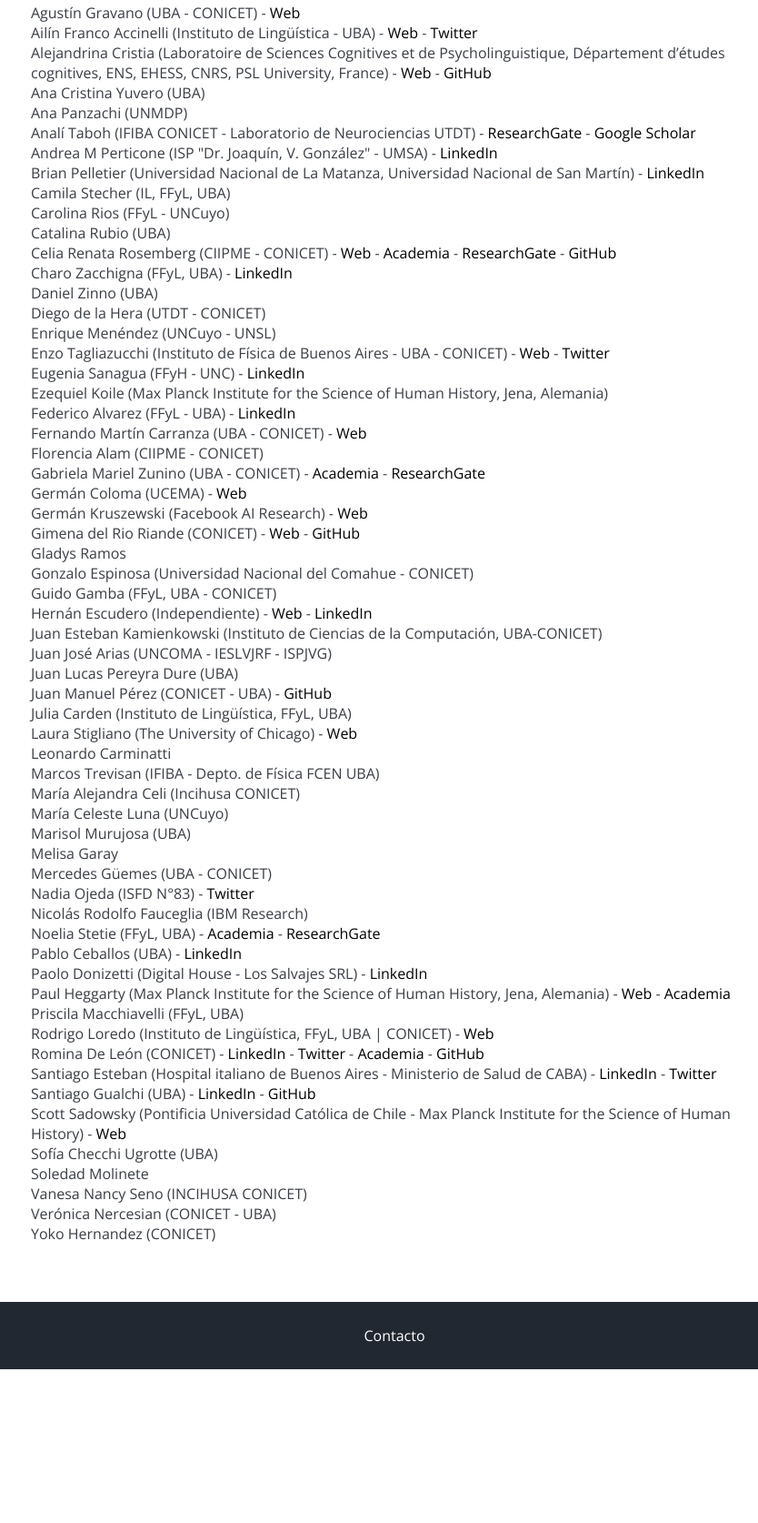
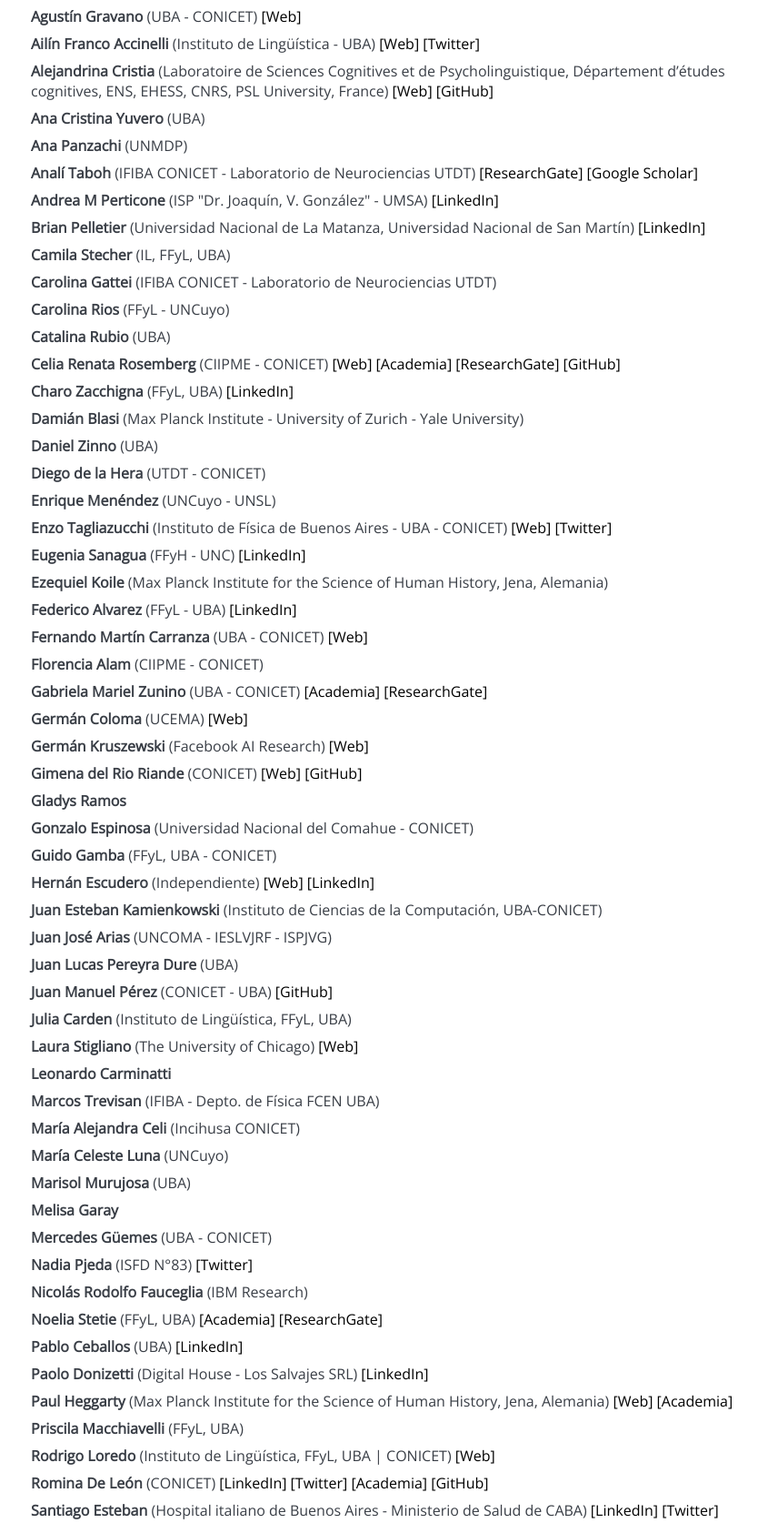
Before and after one commit to quantlingar/quantlingar.github.io, a plain HTML site: page us/index.html in a window 1280 px wide. Shown: the part 163-1837 px from the top of the page at 91% size, without its empty margins (206-1040 px from the left). Before the commit the page ends 1668 px from the top, so only its background shows below. Drawn offline with nearby package versions, Linux system fonts and the light colour scheme.

Commit message:
cargo red

```diff
--- a/us/index.html
+++ b/us/index.html
@@ -74,66 +74,69 @@
                 <h1>Red</h1>
 
                 <ul style="list-style:none;padding:0;">
-                    <li style="padding:0;">Agustín Gravano (UBA - CONICET) - <a href="http://habla.dc.uba.ar/gravano/" target="_blank"> Web</a></li>
-<li style="padding:0;">Ailín Franco Accinelli (Instituto de Lingüística - UBA) - <a href="https://psicoling.com.ar/" target="_blank"> Web</a> - <a href="http://twitter.com/ailulufranco" target="_blank"> Twitter</a></li>
-<li style="padding:0;">Alejandrina Cristia (Laboratoire de Sciences Cognitives et de Psycholinguistique, Département d’études cognitives, ENS, EHESS, CNRS, PSL University, France) - <a href="http://www.acrsta.org" target="_blank"> Web</a> - <a href="https://github.com/alecristia" target="_blank"> GitHub</a></li>
-<li style="padding:0;">Ana Cristina Yuvero (UBA)</li>
-<li style="padding:0;">Ana Panzachi (UNMDP)</li>
-<li style="padding:0;">Analí Taboh (IFIBA CONICET - Laboratorio de Neurociencias UTDT) - <a href="https://www.researchgate.net/profile/Anali_Taboh" target="_blank"> ResearchGate</a> - <a href="https://scholar.google.fr/citations?user=eOuPd_0AAAAJ&hl=es&oi=ao" target="_blank"> Google Scholar</a></li>
-<li style="padding:0;">Andrea M Perticone (ISP "Dr. Joaquín, V. González" - UMSA) - <a href="https://www.linkedin.com/in/andreamarianaperticone/" target="_blank"> LinkedIn</a></li>
-<li style="padding:0;">Brian Pelletier (Universidad Nacional de La Matanza, Universidad Nacional de San Martín) - <a href="https://www.linkedin.com/in/brian-pelletier-815610114" target="_blank"> LinkedIn</a></li>
-<li style="padding:0;">Camila Stecher (IL, FFyL, UBA)</li>
-<li style="padding:0;">Carolina Rios (FFyL - UNCuyo)</li>
-<li style="padding:0;">Catalina Rubio (UBA)</li>
-<li style="padding:0;">Celia Renata Rosemberg (CIIPME - CONICET) - <a href="https://www.conicet.gov.ar/new_scp/detalle.php?id=20046&keywords=celia+rosemberg&datos_academicos=yes  https://www.conicet.gov.ar/new_scp/detalle.php?id=55044&keywords=celia+rosemberg&info_general=yes" target="_blank"> Web</a> - <a href="https://conicet.academia.edu/CeliaRosemberg" target="_blank"> Academia</a> - <a href="https://www.researchgate.net/profile/Celia_Rosemberg2" target="_blank"> ResearchGate</a> - <a href="https://github.com/celiarenatarosemberg" target="_blank"> GitHub</a></li>
-<li style="padding:0;">Charo Zacchigna (FFyL, UBA) - <a href="https://www.linkedin.com/in/charo-zacchigna-399522169/" target="_blank"> LinkedIn</a></li>
-<li style="padding:0;">Daniel Zinno (UBA)</li>
-<li style="padding:0;">Diego de la Hera (UTDT - CONICET)</li>
-<li style="padding:0;">Enrique Menéndez (UNCuyo - UNSL)</li>
-<li style="padding:0;">Enzo Tagliazucchi (Instituto de Física de Buenos Aires - UBA - CONICET) - <a href="http://www.cocuco.com" target="_blank"> Web</a> - <a href="https://twitter.com/ETagliazucchi" target="_blank"> Twitter</a></li>
-<li style="padding:0;">Eugenia Sanagua (FFyH - UNC) - <a href="https://www.linkedin.com/in/eugeniasanagua" target="_blank"> LinkedIn</a></li>
-<li style="padding:0;">Ezequiel Koile (Max Planck Institute for the Science of Human History, Jena, Alemania)</li>
-<li style="padding:0;">Federico Alvarez (FFyL - UBA) - <a href="https://www.linkedin.com/in/federico-alvarez-ar/" target="_blank"> LinkedIn</a></li>
-<li style="padding:0;">Fernando Martín Carranza (UBA - CONICET) - <a href="https://sites.google.com/view/fernando-carranza/p%C3%A1gina-principal" target="_blank"> Web</a></li>
-<li style="padding:0;">Florencia Alam (CIIPME - CONICET)</li>
-<li style="padding:0;">Gabriela Mariel Zunino (UBA - CONICET) - <a href="https://uba.academia.edu/GabrielaMarielZunino" target="_blank"> Academia</a> - <a href="https://www.researchgate.net/profile/Gabriela_Zunino" target="_blank"> ResearchGate</a></li>
-<li style="padding:0;">Germán Coloma (UCEMA) - <a href="https://ucema.edu.ar/u/gcoloma/" target="_blank"> Web</a></li>
-<li style="padding:0;">Germán Kruszewski (Facebook AI Research) - <a href="https://germank.github.io" target="_blank"> Web</a></li>
-<li style="padding:0;">Gimena del Rio Riande (CONICET) - <a href="https://orcid.org/0000-0002-8997-5415" target="_blank"> Web</a> - <a href="https://github.com/Gimena" target="_blank"> GitHub</a></li>
-<li style="padding:0;">Gladys Ramos</li>
-<li style="padding:0;">Gonzalo Espinosa (Universidad Nacional del Comahue - CONICET)</li>
-<li style="padding:0;">Guido Gamba (FFyL, UBA - CONICET)</li>
-<li style="padding:0;">Hernán Escudero (Independiente) - <a href="https://hernanescu.github.io/" target="_blank"> Web</a> - <a href="https://www.linkedin.com/in/hernanescudero" target="_blank"> LinkedIn</a></li>
-<li style="padding:0;">Juan Esteban Kamienkowski (Instituto de Ciencias de la Computación, UBA-CONICET)</li>
-<li style="padding:0;">Juan José Arias (UNCOMA - IESLVJRF - ISPJVG)</li>
-<li style="padding:0;">Juan Lucas Pereyra Dure (UBA)</li>
-<li style="padding:0;">Juan Manuel Pérez (CONICET - UBA) - <a href="https://github.com/finiteautomata" target="_blank"> GitHub</a></li>
-<li style="padding:0;">Julia Carden (Instituto de Lingüística, FFyL, UBA)</li>
-<li style="padding:0;">Laura Stigliano (The University of Chicago) - <a href="https://voices.uchicago.edu/stigliano/" target="_blank"> Web</a></li>
-<li style="padding:0;">Leonardo Carminatti</li>
-<li style="padding:0;">Marcos Trevisan (IFIBA - Depto. de Física FCEN UBA)</li>
-<li style="padding:0;">María Alejandra Celi (Incihusa CONICET)</li>
-<li style="padding:0;">María Celeste Luna (UNCuyo)</li>
-<li style="padding:0;">Marisol Murujosa (UBA)</li>
-<li style="padding:0;">Melisa Garay</li>
-<li style="padding:0;">Mercedes Güemes (UBA - CONICET)</li>
-<li style="padding:0;">Nadia Ojeda (ISFD N°83) - <a href="http://twitter.com/NadiaOj61001517" target="_blank"> Twitter</a></li>
-<li style="padding:0;">Nicolás Rodolfo Fauceglia (IBM Research)</li>
-<li style="padding:0;">Noelia Stetie (FFyL, UBA) - <a href="https://uba.academia.edu/NoeliaStetie" target="_blank"> Academia</a> - <a href="https://www.researchgate.net/profile/Noelia_Stetie" target="_blank"> ResearchGate</a></li>
-<li style="padding:0;">Pablo Ceballos (UBA) - <a href="https://www.linkedin.com/in/pablo-ceballos-03618b61/" target="_blank"> LinkedIn</a></li>
-<li style="padding:0;">Paolo Donizetti (Digital House - Los Salvajes SRL) - <a href="https://www.linkedin.com/in/paolo-donizetti/" target="_blank"> LinkedIn</a></li>
-<li style="padding:0;">Paul Heggarty (Max Planck Institute for the Science of Human History, Jena, Alemania) - <a href="http://www.shh.mpg.de/staff/heggarty" target="_blank"> Web</a> - <a href="http://www.shh-mpg.academia.edu/PaulHeggarty" target="_blank"> Academia</a></li>
-<li style="padding:0;">Priscila Macchiavelli (FFyL, UBA)</li>
-<li style="padding:0;">Rodrigo Loredo (Instituto de Lingüística, FFyL, UBA | CONICET) - <a href="https://rodrigo.whatido.com.ar" target="_blank"> Web</a></li>
-<li style="padding:0;">Romina De León (CONICET) - <a href="https://www.linkedin.com/in/romina-d-l-497329144/" target="_blank"> LinkedIn</a> - <a href="http://twitter.com/rominickyDL" target="_blank"> Twitter</a> - <a href="https://conicet.academia.edu/RominaDeLeon" target="_blank"> Academia</a> - <a href="http://github.com/rominicky/" target="_blank"> GitHub</a></li>
-<li style="padding:0;">Santiago Esteban (Hospital italiano de Buenos Aires - Ministerio de Salud de CABA) - <a href="https://www.linkedin.com/in/santiago-esteban" target="_blank"> LinkedIn</a> - <a href="http://twitter.com/S_Esteban_" target="_blank"> Twitter</a></li>
-<li style="padding:0;">Santiago Gualchi (UBA) - <a href="https://www.linkedin.com/in/santiagogualchi/" target="_blank"> LinkedIn</a> - <a href="https://github.com/santiagogualchi" target="_blank"> GitHub</a></li>
-<li style="padding:0;">Scott Sadowsky (Pontificia Universidad Católica de Chile - Max Planck Institute for the Science of Human History) - <a href="http://www.sadowsky.cl" target="_blank"> Web</a></li>
-<li style="padding:0;">Sofía Checchi Ugrotte (UBA)</li>
-<li style="padding:0;">Soledad Molinete</li>
-<li style="padding:0;">Vanesa Nancy Seno (INCIHUSA CONICET)</li>
-<li style="padding:0;">Verónica Nercesian (CONICET - UBA)</li>
-<li style="padding:0;">Yoko Hernandez (CONICET)</li>
+                    <li style="padding: 4px 0;"><strong>Agustín Gravano</strong> (UBA - CONICET) <a href="http://habla.dc.uba.ar/gravano/" target="_blank">[Web]</a></li>
+<li style="padding: 4px 0;"><strong>Ailín Franco Accinelli</strong> (Instituto de Lingüística - UBA) <a href="https://psicoling.com.ar/" target="_blank">[Web]</a> <a href="http://twitter.com/ailulufranco" target="_blank">[Twitter]</a></li>
+<li style="padding: 4px 0;"><strong>Alejandrina Cristia</strong> (Laboratoire de Sciences Cognitives et de Psycholinguistique, Département d’études cognitives, ENS, EHESS, CNRS, PSL University, France) <a href="http://www.acrsta.org" target="_blank">[Web]</a> <a href="https://github.com/alecristia" target="_blank">[GitHub]</a></li>
+<li style="padding: 4px 0;"><strong>Ana Cristina Yuvero</strong> (UBA)</li>
+<li style="padding: 4px 0;"><strong>Ana Panzachi</strong> (UNMDP)</li>
+<li style="padding: 4px 0;"><strong>Analí Taboh</strong> (IFIBA CONICET - Laboratorio de Neurociencias UTDT) <a href="https://www.researchgate.net/profile/Anali_Taboh" target="_blank">[ResearchGate]</a> <a href="https://scholar.google.fr/citations?user=eOuPd_0AAAAJ&hl=es&oi=ao" target="_blank">[Google Scholar]</a></li>
+<li style="padding: 4px 0;"><strong>Andrea M Perticone</strong> (ISP "Dr. Joaquín, V. González" - UMSA) <a href="https://www.linkedin.com/in/andreamarianaperticone/" target="_blank">[LinkedIn]</a></li>
+<li style="padding: 4px 0;"><strong>Brian Pelletier</strong> (Universidad Nacional de La Matanza, Universidad Nacional de San Martín) <a href="https://www.linkedin.com/in/brian-pelletier-815610114" target="_blank">[LinkedIn]</a></li>
+<li style="padding: 4px 0;"><strong>Camila Stecher</strong> (IL, FFyL, UBA)</li>
+<li style="padding: 4px 0;"><strong>Carolina Gattei</strong> (IFIBA CONICET - Laboratorio de Neurociencias UTDT)</li>
+<li style="padding: 4px 0;"><strong>Carolina Rios</strong> (FFyL - UNCuyo)</li>
+<li style="padding: 4px 0;"><strong>Catalina Rubio</strong> (UBA)</li>
+<li style="padding: 4px 0;"><strong>Celia Renata Rosemberg</strong> (CIIPME - CONICET) <a href="https://www.conicet.gov.ar/new_scp/detalle.php?id=20046&keywords=celia+rosemberg&datos_academicos=yes  https://www.conicet.gov.ar/new_scp/detalle.php?id=55044&keywords=celia+rosemberg&info_general=yes" target="_blank">[Web]</a> <a href="https://conicet.academia.edu/CeliaRosemberg" target="_blank">[Academia]</a> <a href="https://www.researchgate.net/profile/Celia_Rosemberg2" target="_blank">[ResearchGate]</a> <a href="https://github.com/celiarenatarosemberg" target="_blank">[GitHub]</a></li>
+<li style="padding: 4px 0;"><strong>Charo Zacchigna</strong> (FFyL, UBA) <a href="https://www.linkedin.com/in/charo-zacchigna-399522169/" target="_blank">[LinkedIn]</a></li>
+<li style="padding: 4px 0;"><strong>Damián Blasi</strong> (Max Planck Institute - University of Zurich - Yale University)</li>
+<li style="padding: 4px 0;"><strong>Daniel Zinno</strong> (UBA)</li>
+<li style="padding: 4px 0;"><strong>Diego de la Hera</strong> (UTDT - CONICET)</li>
+<li style="padding: 4px 0;"><strong>Enrique Menéndez</strong> (UNCuyo - UNSL)</li>
+<li style="padding: 4px 0;"><strong>Enzo Tagliazucchi</strong> (Instituto de Física de Buenos Aires - UBA - CONICET) <a href="http://www.cocuco.com" target="_blank">[Web]</a> <a href="https://twitter.com/ETagliazucchi" target="_blank">[Twitter]</a></li>
+<li style="padding: 4px 0;"><strong>Eugenia Sanagua</strong> (FFyH - UNC) <a href="https://www.linkedin.com/in/eugeniasanagua" target="_blank">[LinkedIn]</a></li>
+<li style="padding: 4px 0;"><strong>Ezequiel Koile</strong> (Max Planck Institute for the Science of Human History, Jena, Alemania)</li>
+<li style="padding: 4px 0;"><strong>Federico Alvarez</strong> (FFyL - UBA) <a href="https://www.linkedin.com/in/federico-alvarez-ar/" target="_blank">[LinkedIn]</a></li>
+<li style="padding: 4px 0;"><strong>Fernando Martín Carranza</strong> (UBA - CONICET) <a href="https://sites.google.com/view/fernando-carranza/p%C3%A1gina-principal" target="_blank">[Web]</a></li>
+<li style="padding: 4px 0;"><strong>Florencia Alam</strong> (CIIPME - CONICET)</li>
+<li style="padding: 4px 0;"><strong>Gabriela Mariel Zunino</strong> (UBA - CONICET) <a href="https://uba.academia.edu/GabrielaMarielZunino" target="_blank">[Academia]</a> <a href="https://www.researchgate.net/profile/Gabriela_Zunino" target="_blank">[ResearchGate]</a></li>
+<li style="padding: 4px 0;"><strong>Germán Coloma</strong> (UCEMA) <a href="https://ucema.edu.ar/u/gcoloma/" target="_blank">[Web]</a></li>
+<li style="padding: 4px 0;"><strong>Germán Kruszewski</strong> (Facebook AI Research) <a href="https://germank.github.io" target="_blank">[Web]</a></li>
+<li style="padding: 4px 0;"><strong>Gimena del Rio Riande</strong> (CONICET) <a href="https://orcid.org/0000-0002-8997-5415" target="_blank">[Web]</a> <a href="https://github.com/Gimena" target="_blank">[GitHub]</a></li>
+<li style="padding: 4px 0;"><strong>Gladys Ramos</strong></li>
+<li style="padding: 4px 0;"><strong>Gonzalo Espinosa</strong> (Universidad Nacional del Comahue - CONICET)</li>
+<li style="padding: 4px 0;"><strong>Guido Gamba</strong> (FFyL, UBA - CONICET)</li>
+<li style="padding: 4px 0;"><strong>Hernán Escudero</strong> (Independiente) <a href="https://hernanescu.github.io/" target="_blank">[Web]</a> <a href="https://www.linkedin.com/in/hernanescudero" target="_blank">[LinkedIn]</a></li>
+<li style="padding: 4px 0;"><strong>Juan Esteban Kamienkowski</strong> (Instituto de Ciencias de la Computación, UBA-CONICET)</li>
+<li style="padding: 4px 0;"><strong>Juan José Arias</strong> (UNCOMA - IESLVJRF - ISPJVG)</li>
+<li style="padding: 4px 0;"><strong>Juan Lucas Pereyra Dure</strong> (UBA)</li>
+<li style="padding: 4px 0;"><strong>Juan Manuel Pérez</strong> (CONICET - UBA) <a href="https://github.com/finiteautomata" target="_blank">[GitHub]</a></li>
+<li style="padding: 4px 0;"><strong>Julia Carden</strong> (Instituto de Lingüística, FFyL, UBA)</li>
+<li style="padding: 4px 0;"><strong>Laura Stigliano</strong> (The University of Chicago) <a href="https://voices.uchicago.edu/stigliano/" target="_blank">[Web]</a></li>
+<li style="padding: 4px 0;"><strong>Leonardo Carminatti</strong></li>
+<li style="padding: 4px 0;"><strong>Marcos Trevisan</strong> (IFIBA - Depto. de Física FCEN UBA)</li>
+<li style="padding: 4px 0;"><strong>María Alejandra Celi</strong> (Incihusa CONICET)</li>
+<li style="padding: 4px 0;"><strong>María Celeste Luna</strong> (UNCuyo)</li>
+<li style="padding: 4px 0;"><strong>Marisol Murujosa</strong> (UBA)</li>
+<li style="padding: 4px 0;"><strong>Melisa Garay</strong></li>
+<li style="padding: 4px 0;"><strong>Mercedes Güemes</strong> (UBA - CONICET)</li>
+<li style="padding: 4px 0;"><strong>Nadia Pjeda</strong> (ISFD N°83) <a href="http://twitter.com/NadiaOj61001517" target="_blank">[Twitter]</a></li>
+<li style="padding: 4px 0;"><strong>Nicolás Rodolfo Fauceglia</strong> (IBM Research)</li>
+<li style="padding: 4px 0;"><strong>Noelia Stetie</strong> (FFyL, UBA) <a href="https://uba.academia.edu/NoeliaStetie" target="_blank">[Academia]</a> <a href="https://www.researchgate.net/profile/Noelia_Stetie" target="_blank">[ResearchGate]</a></li>
+<li style="padding: 4px 0;"><strong>Pablo Ceballos</strong> (UBA) <a href="https://www.linkedin.com/in/pablo-ceballos-03618b61/" target="_blank">[LinkedIn]</a></li>
+<li style="padding: 4px 0;"><strong>Paolo Donizetti</strong> (Digital House - Los Salvajes SRL) <a href="https://www.linkedin.com/in/paolo-donizetti/" target="_blank">[LinkedIn]</a></li>
+<li style="padding: 4px 0;"><strong>Paul Heggarty</strong> (Max Planck Institute for the Science of Human History, Jena, Alemania) <a href="http://www.shh.mpg.de/staff/heggarty" target="_blank">[Web]</a> <a href="http://www.shh-mpg.academia.edu/PaulHeggarty" target="_blank">[Academia]</a></li>
+<li style="padding: 4px 0;"><strong>Priscila Macchiavelli</strong> (FFyL, UBA)</li>
+<li style="padding: 4px 0;"><strong>Rodrigo Loredo</strong> (Instituto de Lingüística, FFyL, UBA | CONICET) <a href="https://rodrigo.whatido.com.ar" target="_blank">[Web]</a></li>
+<li style="padding: 4px 0;"><strong>Romina De León</strong> (CONICET) <a href="https://www.linkedin.com/in/romina-d-l-497329144/" target="_blank">[LinkedIn]</a> <a href="http://twitter.com/rominickyDL" target="_blank">[Twitter]</a> <a href="https://conicet.academia.edu/RominaDeLeon" target="_blank">[Academia]</a> <a href="http://github.com/rominicky/" target="_blank">[GitHub]</a></li>
+<li style="padding: 4px 0;"><strong>Santiago Esteban</strong> (Hospital italiano de Buenos Aires - Ministerio de Salud de CABA) <a href="https://www.linkedin.com/in/santiago-esteban" target="_blank">[LinkedIn]</a> <a href="http://twitter.com/S_Esteban_" target="_blank">[Twitter]</a></li>
+<li style="padding: 4px 0;"><strong>Santiago Gualchi</strong> (UBA) <a href="https://www.linkedin.com/in/santiagogualchi/" target="_blank">[LinkedIn]</a> <a href="https://github.com/santiagogualchi" target="_blank">[GitHub]</a></li>
+<li style="padding: 4px 0;"><strong>Scott Sadowsky</strong> (Pontificia Universidad Católica de Chile - Max Planck Institute for the Science of Human History) <a href="http://www.sadowsky.cl" target="_blank">[Web]</a></li>
+<li style="padding: 4px 0;"><strong>Sofía Checchi Ugrotte</strong> (UBA)</li>
+<li style="padding: 4px 0;"><strong>Soledad Molinete</strong></li>
+<li style="padding: 4px 0;"><strong>Vanesa Nancy Seno</strong> (INCIHUSA CONICET)</li>
+<li style="padding: 4px 0;"><strong>Verónica Nercesian</strong> (CONICET - UBA)</li>
+<li style="padding: 4px 0;"><strong>Yoko Hernandez</strong> (CONICET)</li>
+
 
 
                 </ul>
```
